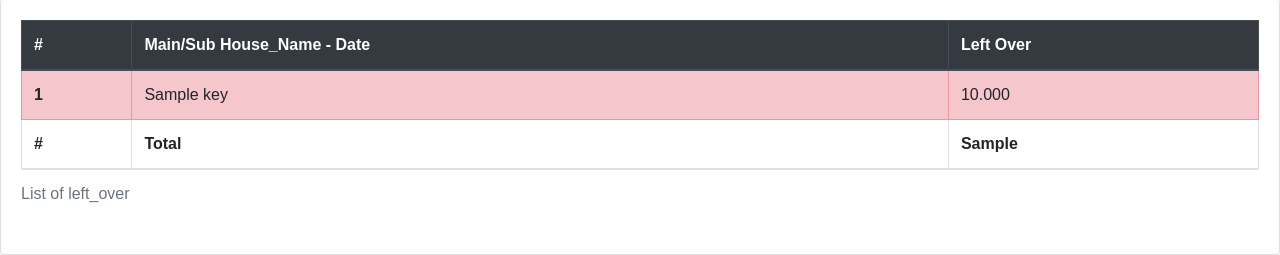
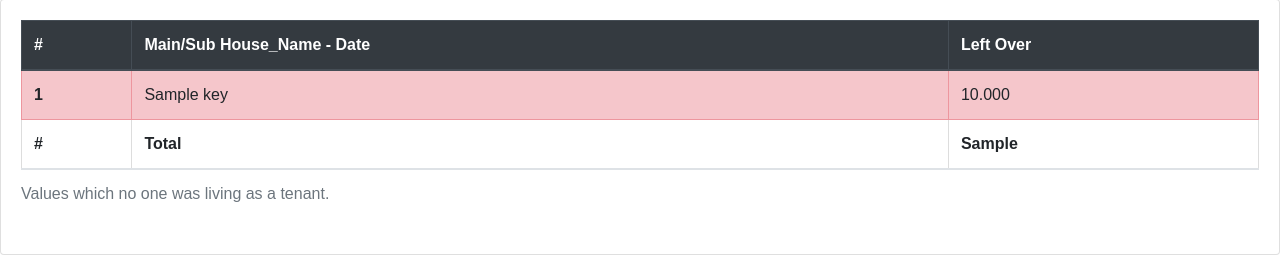
Before and after one commit to Yuri-Lima/SharePay, a Django app: template templates/houses/calc_bill/calc_main_house.html in a window 1280 px wide, after a click on "Details: Days of Empty House". Shown: the part 968-1223 px from the top of the page. Run offline with Django 3.2, Linux system fonts and the light colour scheme; the template is opened without the code that fills it: most values are stand-ins (such as "Sample title", 1, 10 or a date in 2020); some libraries are stand-ins or nearby versions.

Commit message:
Doc-Issue #80

```diff
--- a/templates/houses/calc_bill/calc_main_house.html
+++ b/templates/houses/calc_bill/calc_main_house.html
@@ -111,7 +111,7 @@
     <div class="card card-body">
       <div class="table-responsive">
         <table class="table table-hover">
-          <caption>List of left_over</caption>
+          <caption>Values which no one was living as a tenant.</caption>
             {% for left_name, v in calc_1.left_over1.items %}
               <thead class="thead-dark">
                 <tr>
--- a/templates/houses/calc_bill/with_kwh.html
+++ b/templates/houses/calc_bill/with_kwh.html
@@ -56,7 +56,7 @@
       <div class="table-responsive">
         {% for name, keysANDvalues in calc_2.left_over1.items %}
           <table class="table table-hover">
-            <caption>This is a value which no one was living as a tenant.</caption>
+            <caption>Values which no one was living as a tenant.</caption>
                 <thead class="thead-dark">
                   <tr>
                     <th scope="col">#</th>
```
